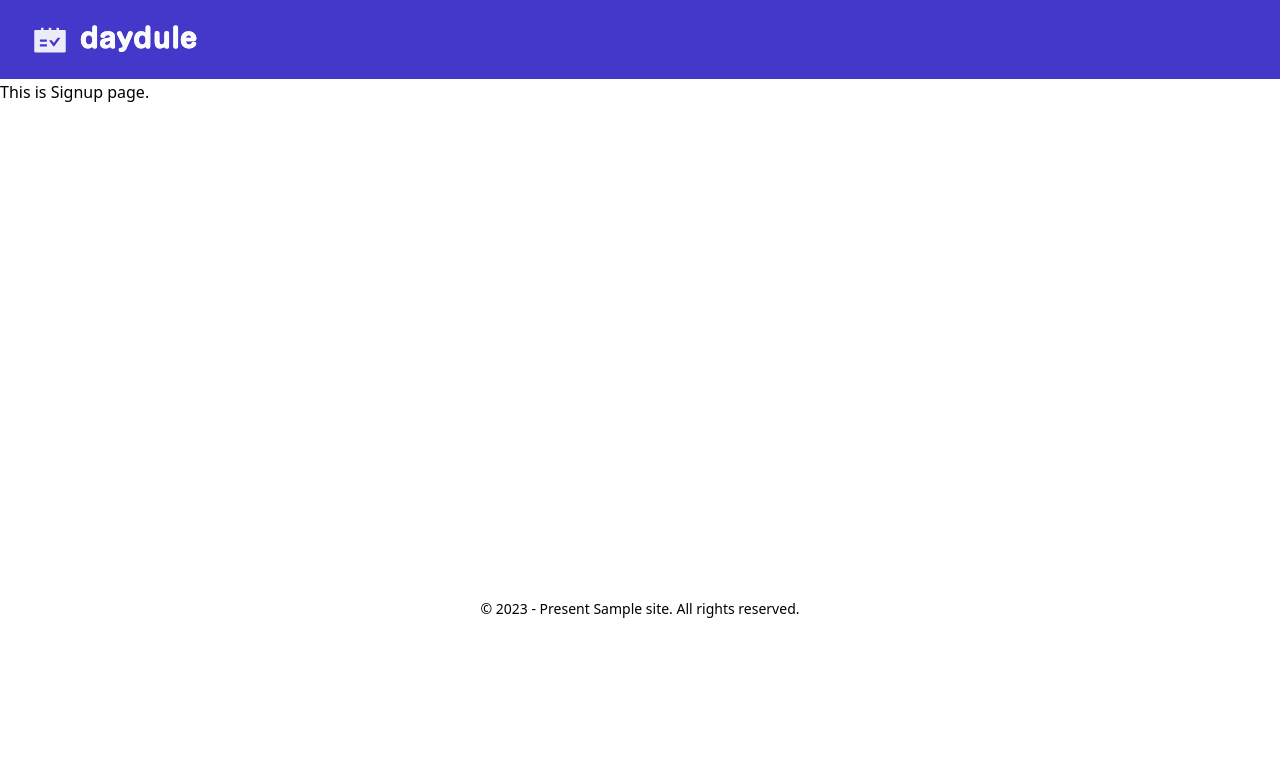
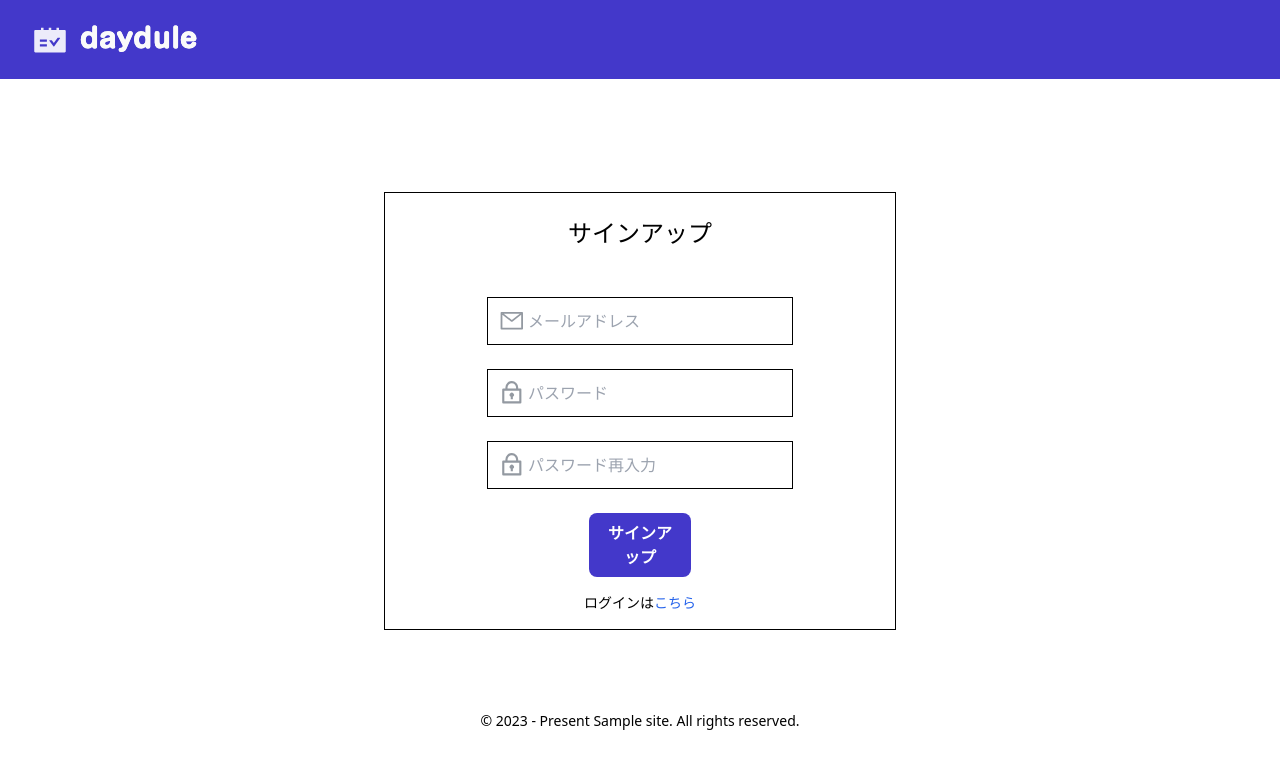
Before and after one commit to daydule/frontend, a Next.js app: page /auth/signup in a window 1280 px wide. Shown: the top 768 px of the page. Built offline with nearby package versions, Linux system fonts and the light colour scheme; no server answers.

Commit message:
update サインアップ画面実装

```diff
--- a/src/components/atoms/InputComponent.tsx
+++ b/src/components/atoms/InputComponent.tsx
@@ -1,4 +1,4 @@
-import { ReactComponentElement, ReactNode } from 'react';
+import { ReactNode } from 'react';
 import { IconContext } from 'react-icons/lib';
 
 type Props = {
--- /dev/null
+++ b/src/components/organisms/SignupComponent.tsx
@@ -0,0 +1,94 @@
+import { InputComponent } from '../atoms/InputComponent';
+import { ButtonComponent } from '@/components/atoms/ButtonComponent';
+import { LinkComponent } from '../atoms/LinkComponent';
+import React, { useState } from 'react';
+import { useSignupMutation } from '@/redux/auth/slice';
+import { AiOutlineMail } from 'react-icons/ai';
+import { RiLock2Line } from 'react-icons/ri';
+
+export const SignupComponent: React.FC = () => {
+  const [email, setEmail] = useState('');
+  const [password, setPassword] = useState('');
+  const [passwordConfirmation, setPasswordConfirmation] = useState('');
+  const [signup, { isLoading, isError, isSuccess, status }] = useSignupMutation();
+
+  const onClickSignup = async () => {
+    const data = {
+      email: email,
+      password: password,
+    };
+    try {
+      if (password !== passwordConfirmation) {
+        throw new Error();
+      }
+
+      await signup(data).unwrap();
+      window.location.href = '/';
+    } catch (e) {
+      const signupErrorDisplay = document.getElementById('signup-error-display');
+      const errorMessage = document.getElementById('signup-error-message');
+      if (signupErrorDisplay && errorMessage) {
+        signupErrorDisplay.classList.remove('hidden');
+        // TODO: エラーメッセージは後で修正
+        errorMessage.innerHTML = 'サインアップエラー';
+      }
+    }
+  };
+
+  return (
+    <>
+      <div className='border border-black'>
+        <h2 className='text-center text-2xl my-6'>サインアップ</h2>
+        <div
+          id='signup-error-display'
+          className='bg-red-100 border border-red-400 text-red-700 px-4 py-3 rounded relative mx-auto xl:w-3/5 w-4/5 hidden'
+          role='alert'
+        >
+          <span id='signup-error-message' className='block sm:inline'></span>
+        </div>
+        <div className='mt-12 mx-auto xl:w-3/5 w-4/5'>
+          <InputComponent
+            id='email'
+            name='email'
+            type='text'
+            value={email}
+            placeholder='メールアドレス'
+            icon={<AiOutlineMail />}
+            setter={setEmail}
+          />
+        </div>
+        <div className='mt-6 mx-auto xl:w-3/5 w-4/5'>
+          <InputComponent
+            id='password'
+            name='password'
+            type='password'
+            value={password}
+            placeholder='パスワード'
+            icon={<RiLock2Line />}
+            setter={setPassword}
+          />
+        </div>
+        <div className='mt-6 mx-auto xl:w-3/5 w-4/5'>
+          <InputComponent
+            id='password-confirmation'
+            name='password-confirmation'
+            type='password'
+            value={passwordConfirmation}
+            placeholder='パスワード再入力'
+            icon={<RiLock2Line />}
+            setter={setPasswordConfirmation}
+          />
+        </div>
+        <div className='mt-6 text-center mx-auto xl:w-1/5 w-2/5'>
+          <ButtonComponent type='button' text='サインアップ' onClick={onClickSignup} />
+        </div>
+        <div>
+          <p className='my-4 text-center text-sm'>
+            ログインは
+            <LinkComponent href='/auth/signup' text='こちら' />
+          </p>
+        </div>
+      </div>
+    </>
+  );
+};
--- a/src/pages/auth/signup/index.tsx
+++ b/src/pages/auth/signup/index.tsx
@@ -1,7 +1,14 @@
 import { NextPage } from 'next';
+import { SignupComponent } from '@/components/organisms/SignupComponent';
 
 const SignupPage: NextPage = () => {
-  return <h1>This is Signup page.</h1>;
+  return (
+    <>
+      <div className='container my-28 mx-auto xl:w-2/5 w-full'>
+        <SignupComponent />
+      </div>
+    </>
+  );
 };
 
 export default SignupPage;
```
